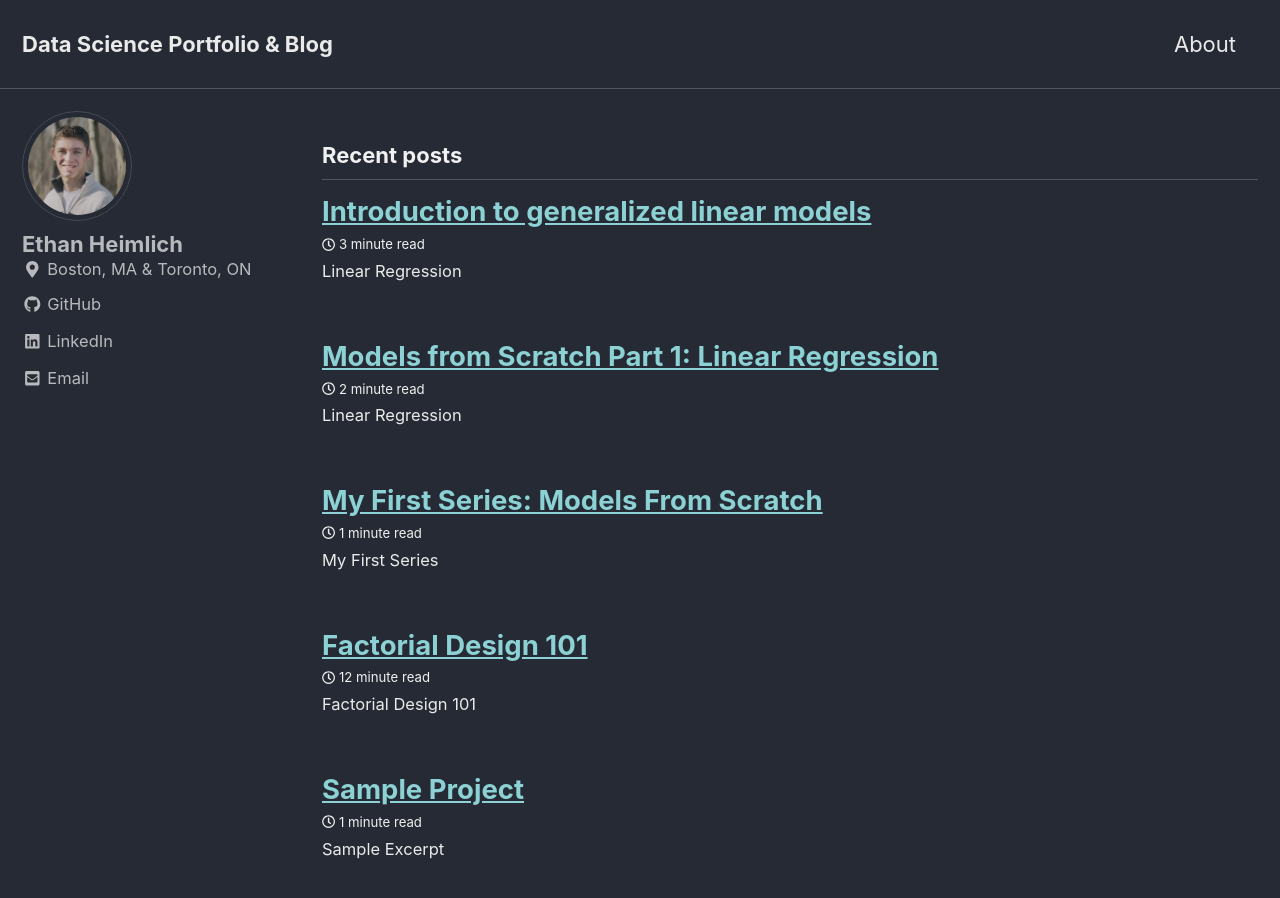
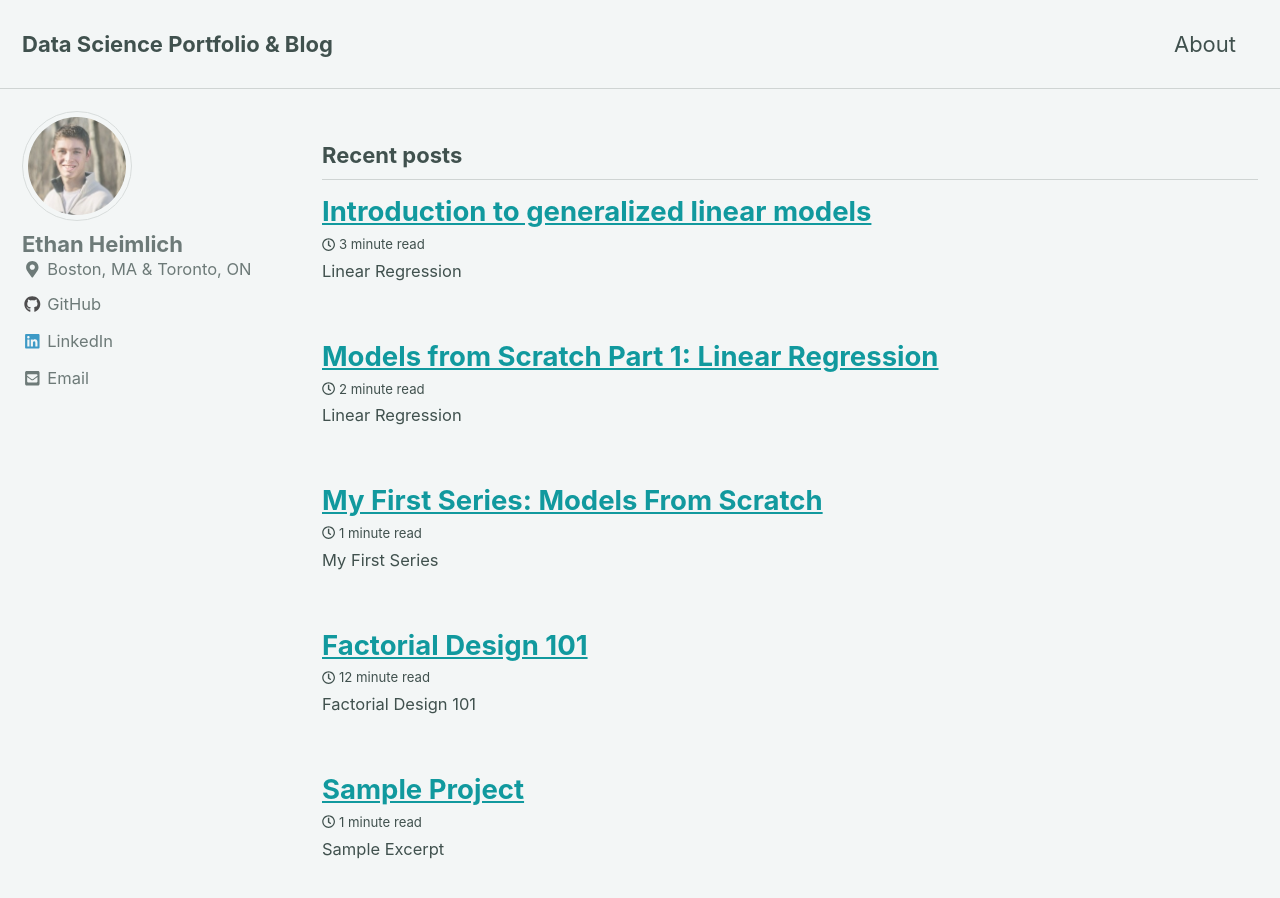
Before and after one commit to eheimlich/eheimlich.github.io, a Jekyll site: the page built from index.html, in a window 1280 px wide and 900 px high. Built offline with Jekyll 4.4.1, drawn with Linux system fonts in a browser that asks for light colours; cached includes are drawn as plain includes; nearby versions of some CDN libraries; the list of posts is cut into pages by our own code.

Commit message:
changed theme color

```diff
--- a/_config.yml
+++ b/_config.yml
@@ -12,7 +12,7 @@
 
 # theme                  : "minimal-mistakes-jekyll"
 # remote_theme           : "mmistakes/minimal-mistakes"
-minimal_mistakes_skin    : "dark" # "default" # "air", "aqua", "contrast", "dark", "dirt", "neon", "mint", "plum", "sunrise"
+minimal_mistakes_skin    : "mint" # "default" # "air", "aqua", "contrast", "dark", "dirt", "neon", "mint", "plum", "sunrise"
 
 # Site Settings
 locale                   : "en-US"
```
